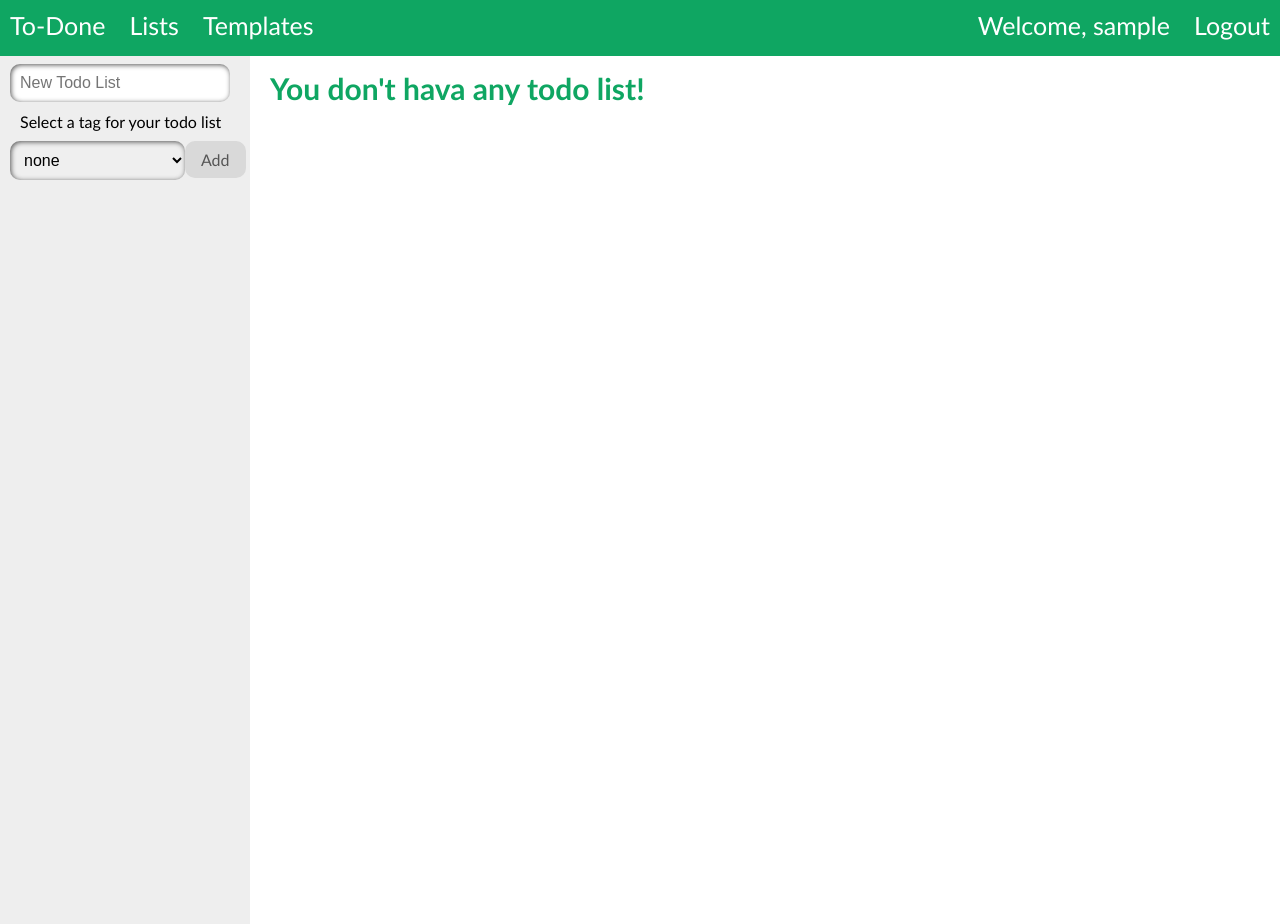
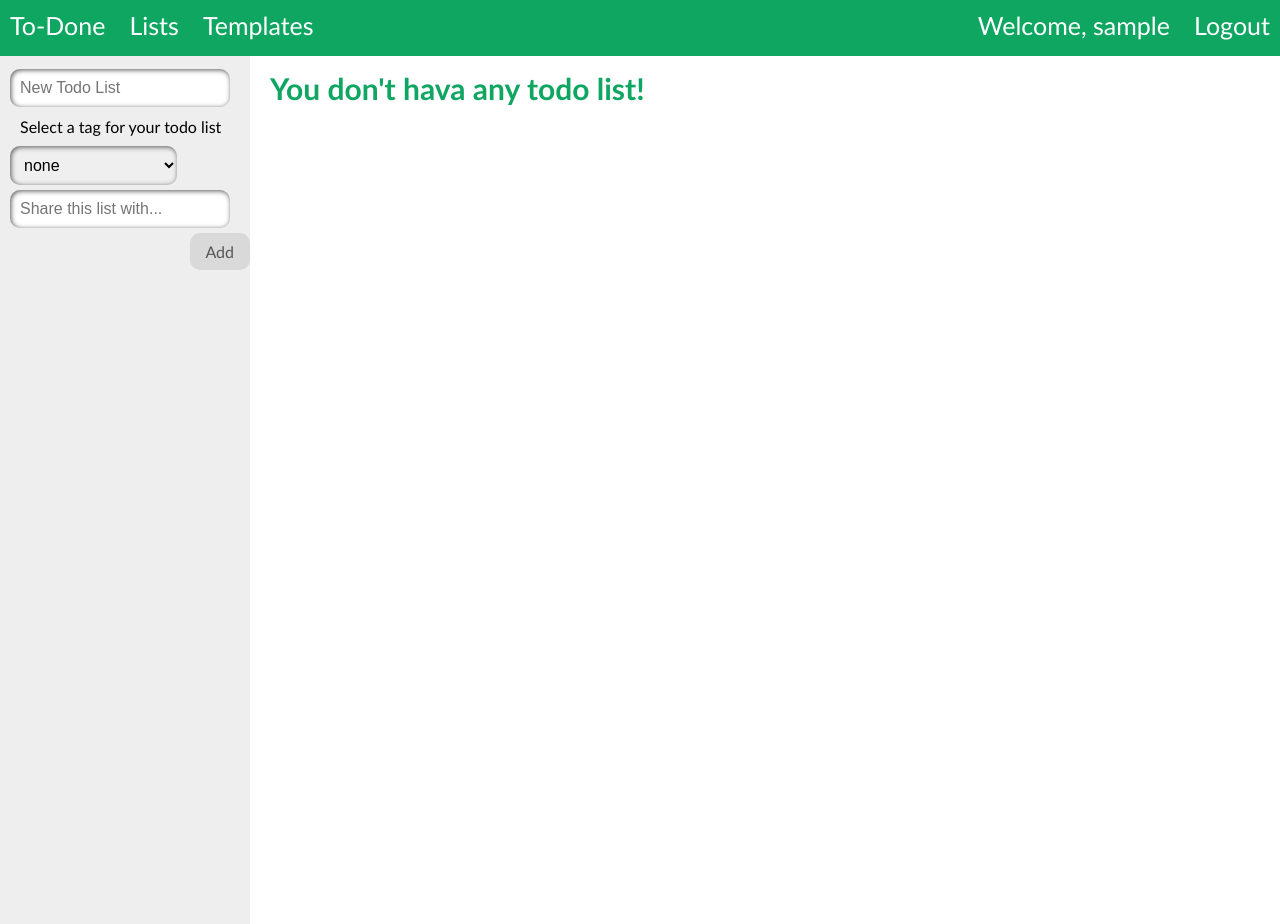
Before and after one commit to shahleon/smart-todo, a Django app: page /todo in a window 1280 px wide. Run offline with Django 3.2, Linux system fonts and the light colour scheme; the visitor is signed in with stand-in values (Sample User, id 1); data that the repository does not hold is empty.

Commit message:
Update index.html

```diff
--- a/todo/templates/todo/index.html
+++ b/todo/templates/todo/index.html
@@ -83,6 +83,7 @@
           border-radius: 10px;
           width: 200px;
           margin-left: 10px;
+          margin-top: 5px;
           padding: 10px;
           float: left;
           font-size: 16px;
@@ -102,7 +103,7 @@
         #listTags {
           border:none;
           border-radius: 10px;
-          width: 175px;
+          /* width: 175px; */
           margin-left: 10px;
           padding: 10px;
           float: left;
@@ -130,13 +131,14 @@
           width: 17%;
           background: #d9d9d9;
           color: #555;
-          float: left;
+          float: right;
+          margin-top: 5px;
           text-align: center;
           font-size: 16px;
           cursor: pointer;
           transition: 0.3s;
           border-radius: 10px;
-          display: inline-block;
+          display: block;
         }
 
         .sidenav .addTodoList:hover {
@@ -415,6 +417,7 @@
             <option value="new">--create new tag--</option>
         </select>
         <input type="hidden" id="newListTag" placeholder="New List tag">
+        <input type="text" id="sharedUser" placeholder="Share this list with...">
         <span onclick="newTodoList()" class="addTodoList">Add</span>
     </div>
 
@@ -696,6 +699,10 @@ function newTodoList() {
     var selectedTag = document.getElementById("listTags").value;
     var listTag = selectedTag;
     var create_new_tag = false;
+    var sharedUser = document.getElementById("sharedUser").value;
+
+    console.log(sharedUser);
+
     if(selectedTag==='new'){
         listTag = document.getElementById("newListTag").value;
         create_new_tag = true;
@@ -726,7 +733,8 @@ function newTodoList() {
             "list_name": inputValue,
             "create_on": create_on_timestamp,
             "list_tag": listTag,
-            "create_new_tag": create_new_tag
+            "create_new_tag": create_new_tag,
+            "shared_user": sharedUser,
         }
 
         httpRequest.send(JSON.stringify(params))
```
